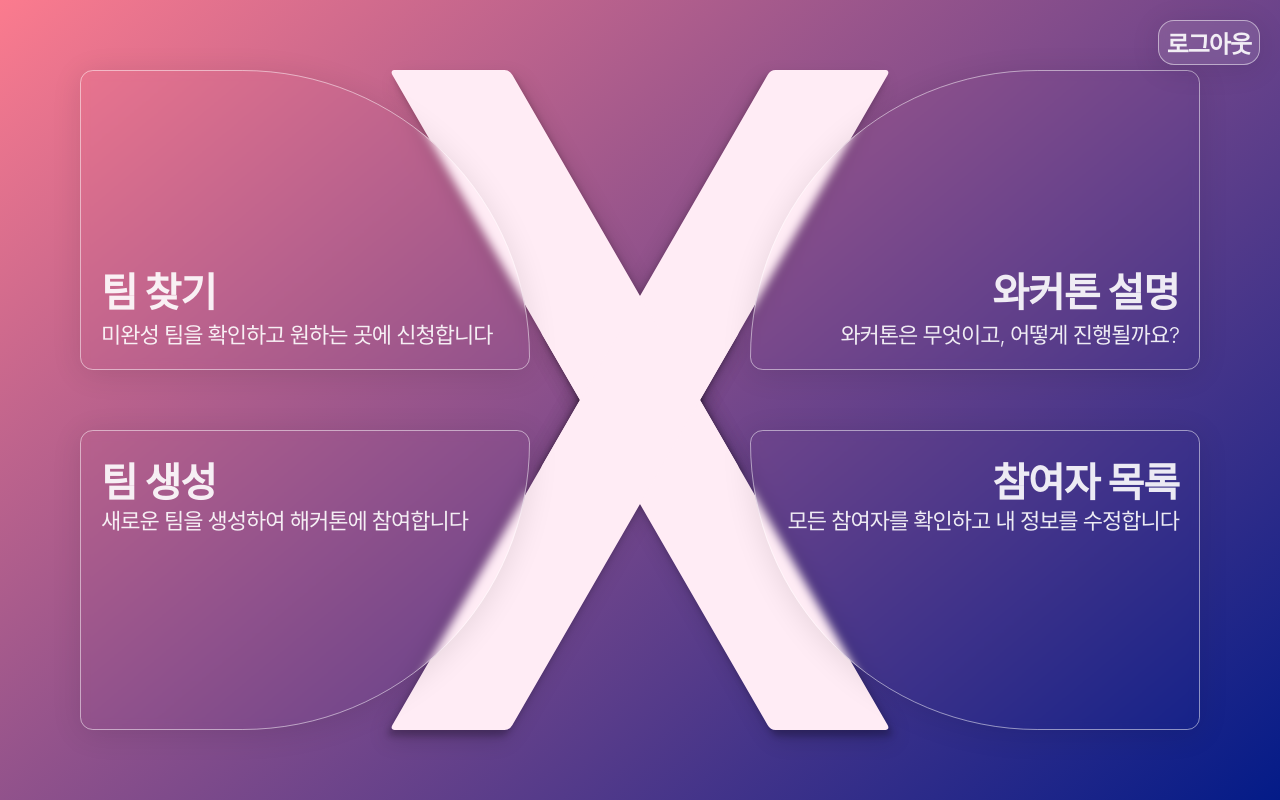
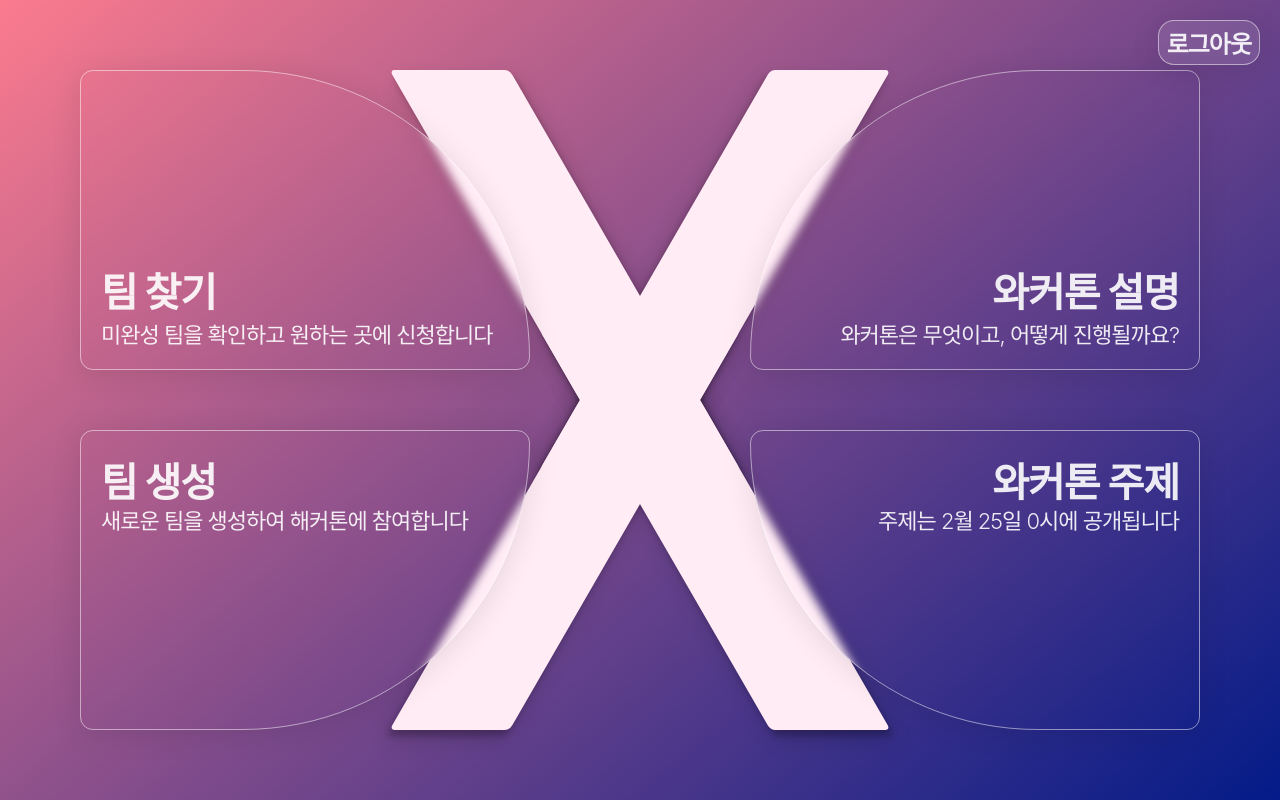
Before and after one commit to wafflestudio/wackathon-2023-spring, a Next.js app: page /home in a window 1280 px wide. Built offline with nearby package versions, Linux system fonts and the light colour scheme; no server answers; a web font is replaced by a local one.

Commit message:
fix: 제목 약간 변경

```diff
--- a/pages/home/index.tsx
+++ b/pages/home/index.tsx
@@ -79,10 +79,8 @@ const Home = () => {
         </div>
       </button>
       <button className={cx("mainButton", "rightBottom")}>
-        <div className={cx("title")}>참여자 목록</div>
-        <div className={cx("content")}>
-          모든 참여자를 확인하고 내 정보를 수정합니다
-        </div>
+        <div className={cx("title")}>와커톤 주제</div>
+        <div className={cx("content")}>주제는 2월 25일 0시에 공개됩니다</div>
       </button>
 
       <section className={cx("introduction")}>
--- a/pages/qna/QnA.module.scss
+++ b/pages/qna/QnA.module.scss
@@ -9,6 +9,7 @@
   position: relative;
   width: 100%;
   height: 100vh;
+
   .container {
     @include font.pretendard;
     @include transition.componentChange;
@@ -53,6 +54,8 @@
 }
 
 .nowTransition {
+  overflow-y: hidden;
+
   .container {
     opacity: 0;
     visibility: hidden;
```
